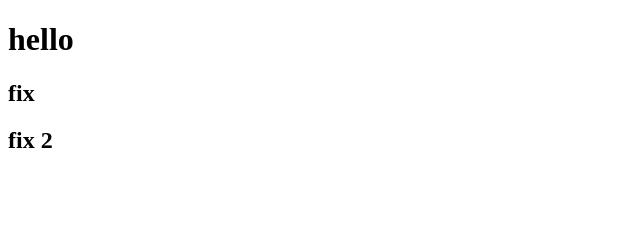
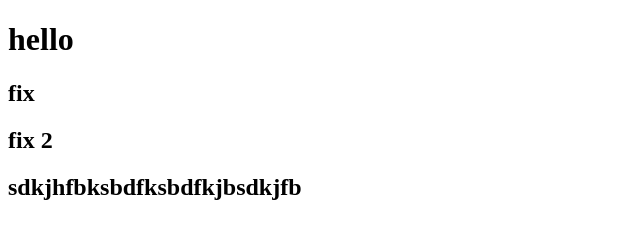
Before and after one commit to TranHuuQuyet/duan6, a plain HTML site: page index.html in a window 1280 px wide. Shown: the whole page, without its empty margins (0-640 px from the left). Drawn offline with Linux system fonts and the light colour scheme.

Commit message:
sửa code lần 1

```diff
--- a/index.html
+++ b/index.html
@@ -9,5 +9,6 @@
     <h1>hello</h1>
     <h2>fix</h2>
     <h2>fix 2</h2>
+    <h2>sdkjhfbksbdfksbdfkjbsdkjfb</h2>
   </body>
 </html>
```
